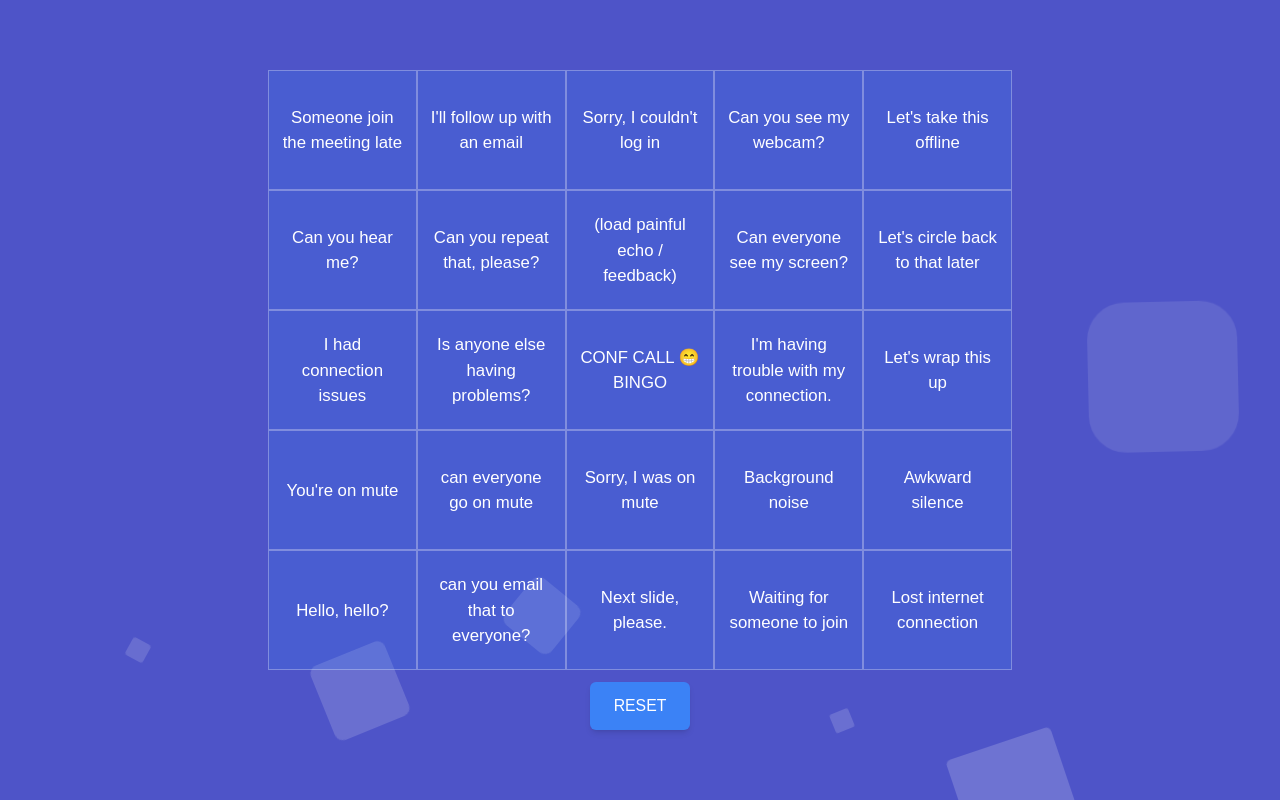
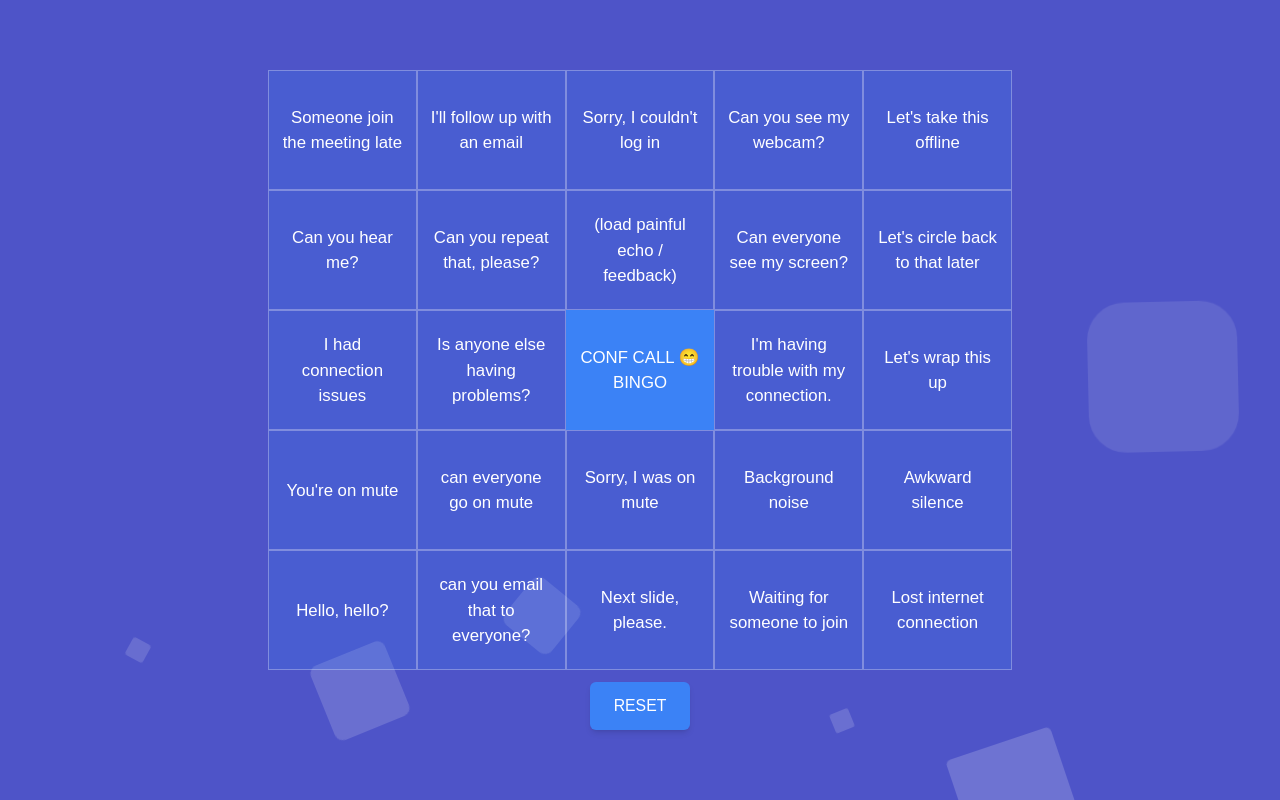
Before and after one commit to shamarazak/Video-Conference-Bingo, a Next.js app: page / in a window 1280 px wide. Built offline with nearby package versions, Linux system fonts and the light colour scheme.

Commit message:
free slot style

```diff
--- a/src/components/BingoTile.tsx
+++ b/src/components/BingoTile.tsx
@@ -151,7 +151,7 @@ const BingoCard = ({ setBingo, bingo }: any) => {
       setTimeout(() => setBingo(false), 3000); // Show bingo for 3 seconds
     }
   };
-
+  const freeSlot = "bg-blue-500";
   const markedStyle =
     "line-through bg-blue-500 bg-opacity-80 border border-white border-opacity-10";
   const bingoStyle =
@@ -176,7 +176,9 @@ const BingoCard = ({ setBingo, bingo }: any) => {
             <div
               key={id}
               className={`ripple tile p-3 cursor-pointer lg:min-h-[120px] flex items-center justify-center active:bg-blue-500 lg:aspect-auto aspect-square ${
-                isPartOfBingo
+                text === FreeSlot
+                  ? freeSlot
+                  : isPartOfBingo
                   ? marked && text !== FreeSlot
                     ? bingoStyle
                     : normal
```
